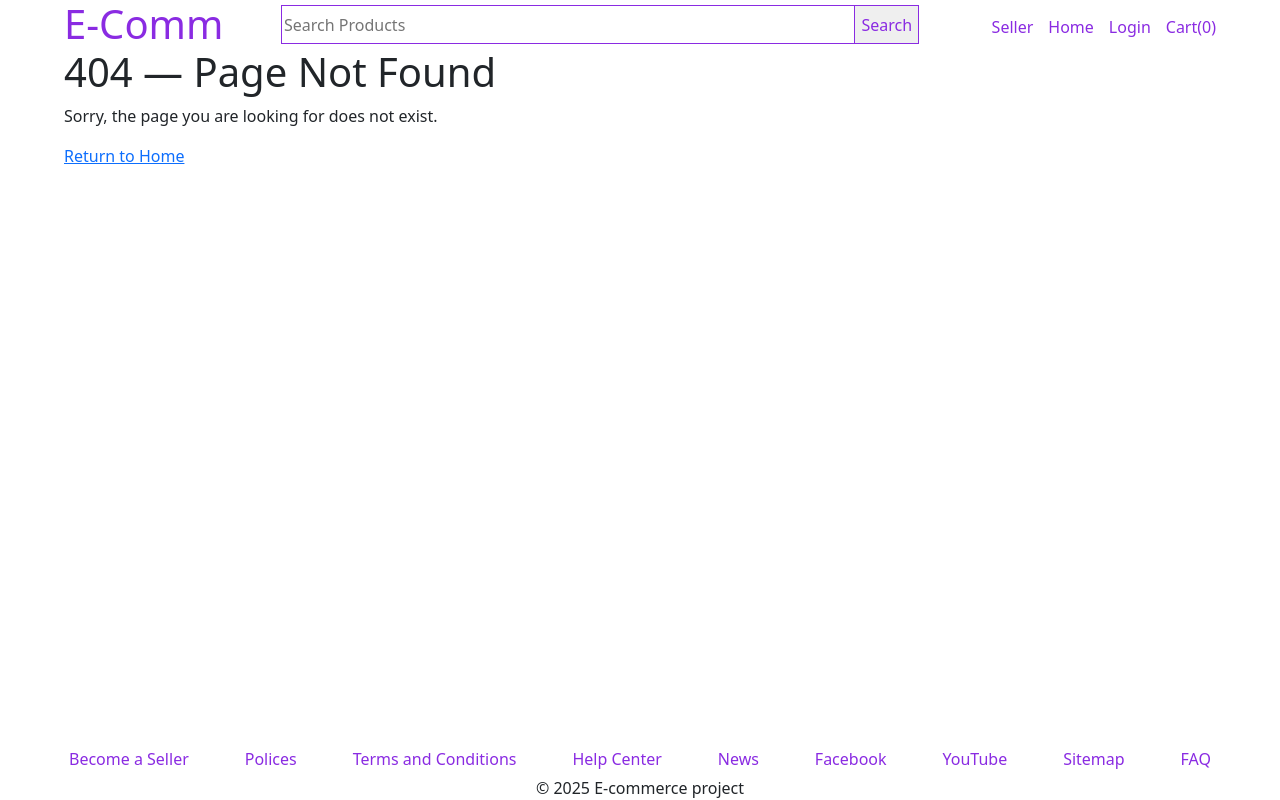
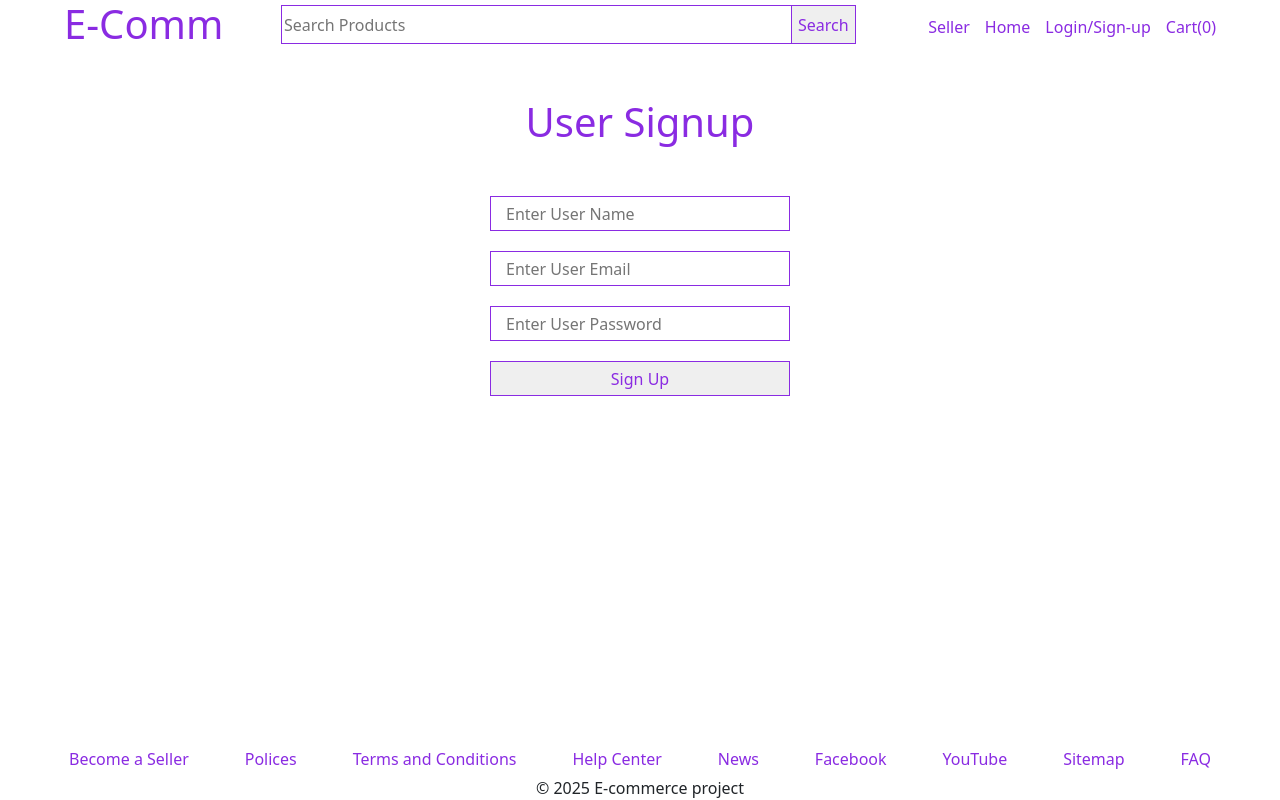
Before and after one commit to Ariel-cano/angular-ecommerce-app, an Angular app: page /user-auth in a window 1280 px wide. Built offline with nearby package versions, Linux system fonts and the light colour scheme.

Commit message:
feat: add user-auth component with sign-up form

```diff
--- a/src/app/app.routes.ts
+++ b/src/app/app.routes.ts
@@ -8,6 +8,7 @@ import {SellerAddProductComponent} from './components/seller-add-product/seller-
 import {SellerUpdateProductComponent} from './components/seller-update-product/seller-update-product.component';
 import {SearchComponent} from './components/search/search.component';
 import {ProductDetailsComponent} from './components/product-details/product-details.component';
+import {UserAuthComponent} from './components/user-auth/user-auth.component';
 
 export const routes: Routes = [
   {component: HomeComponent, path: ''},
@@ -17,5 +18,6 @@ export const routes: Routes = [
   {component: SellerUpdateProductComponent, path: 'seller-update-product/:id', canActivate: [authGuard]},
   {component: SearchComponent, path: 'search/:query'},
   {component: ProductDetailsComponent, path: 'details/:productId'},
+  {component: UserAuthComponent, path: 'user-auth'},
   {component: NotFoundComponent, path: '**'},
 ];
--- a/src/app/components/header/header.component.html
+++ b/src/app/components/header/header.component.html
@@ -20,14 +20,14 @@
     <ul *ngSwitchCase="'default'">
       <li><a routerLink="seller-auth">Seller</a></li>
       <li><a routerLink="">Home</a></li>
-      <li><a href="#">Login</a></li>
+      <li><a routerLink="user-auth">Login/Sign-up</a></li>
       <li><a routerLink="s">Cart(0)</a></li>
     </ul>
     <ul *ngSwitchCase="'seller'">
       <li><a routerLink="seller-add-product">Add Product</a></li>
       <li><a routerLink="seller-home">List</a></li>
       <li><a (click)="logout()">Logout</a></li>
-      <li><a routerLink="s">{{sellerName | titlecase}}</a></li>
+      <li><a >{{sellerName | titlecase}}</a></li>
     </ul>
   </div>
 </nav>
--- /dev/null
+++ b/src/app/components/user-auth/user-auth.component.html
@@ -0,0 +1,27 @@
+<div class="user-auth">
+  <h1>
+    User Signup
+  </h1>
+  <form #userSignUp="ngForm" (ngSubmit)="signUp(userSignUp.value)" class="common-form">
+    <input type="text"
+           name="name"
+           placeholder="Enter User Name"
+           class="form-input"
+           ngModel
+    >
+    <input type="email"
+           name="email"
+           placeholder="Enter User Email"
+           class="form-input"
+           ngModel
+    >
+    <input type="password"
+           name="password"
+           placeholder="Enter User Password"
+           class="form-input"
+           ngModel
+    >
+    <button class="form-button">Sign Up</button>
+  </form>
+
+</div>
--- /dev/null
+++ b/src/app/components/user-auth/user-auth.component.scss
@@ -0,0 +1,13 @@
+.user-auth{
+  text-align: center;
+  h1{
+    margin-top: 50px;
+    margin-bottom: 50px;
+    color: var(--primary-color);
+
+  }
+  a{
+    text-align: center;
+    cursor: pointer;
+  }
+}
--- /dev/null
+++ b/src/app/components/user-auth/user-auth.component.ts
@@ -0,0 +1,20 @@
+import { Component } from '@angular/core';
+import {FormsModule} from '@angular/forms';
+import {signUp} from '../../models/data-types';
+
+@Component({
+  selector: 'app-user-auth',
+  standalone: true,
+  imports: [
+    FormsModule
+  ],
+  templateUrl: './user-auth.component.html',
+  styleUrl: './user-auth.component.scss'
+})
+export class UserAuthComponent {
+  constructor() {
+  }
+  signUp(data: signUp){
+    console.log(data);
+  }
+}
```
Also changed, not shown: 1 other file (tests, documents, lock files or other folders).
